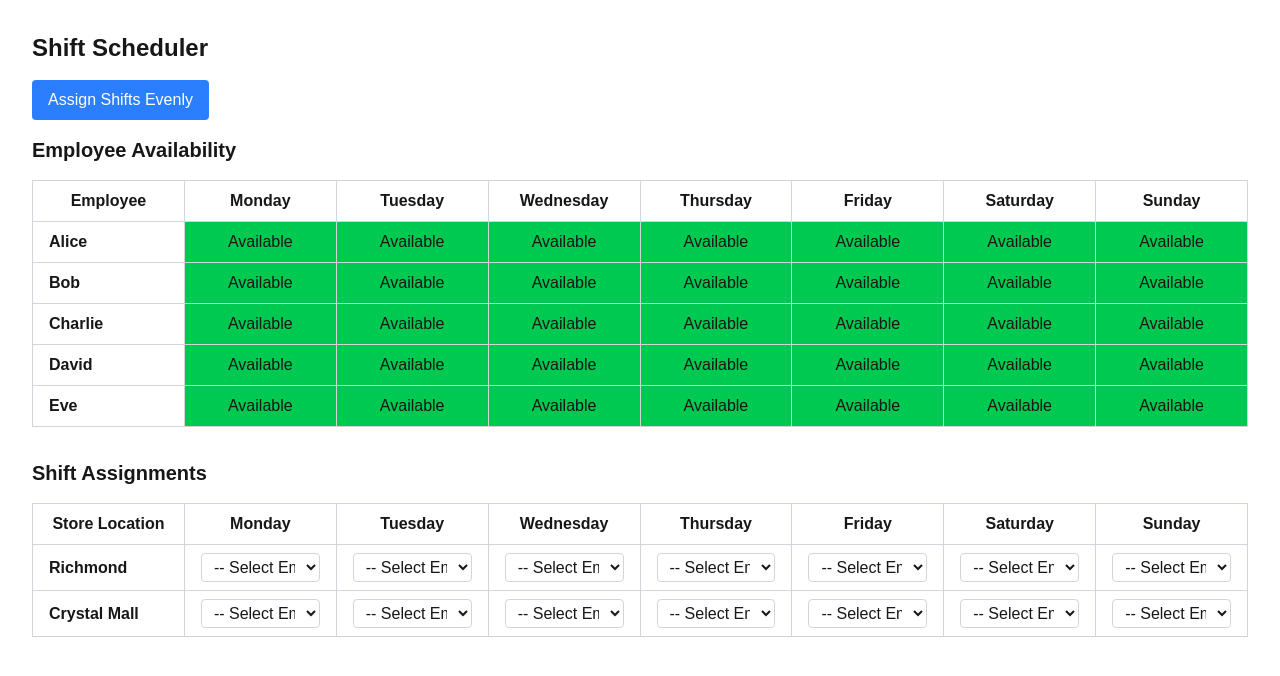
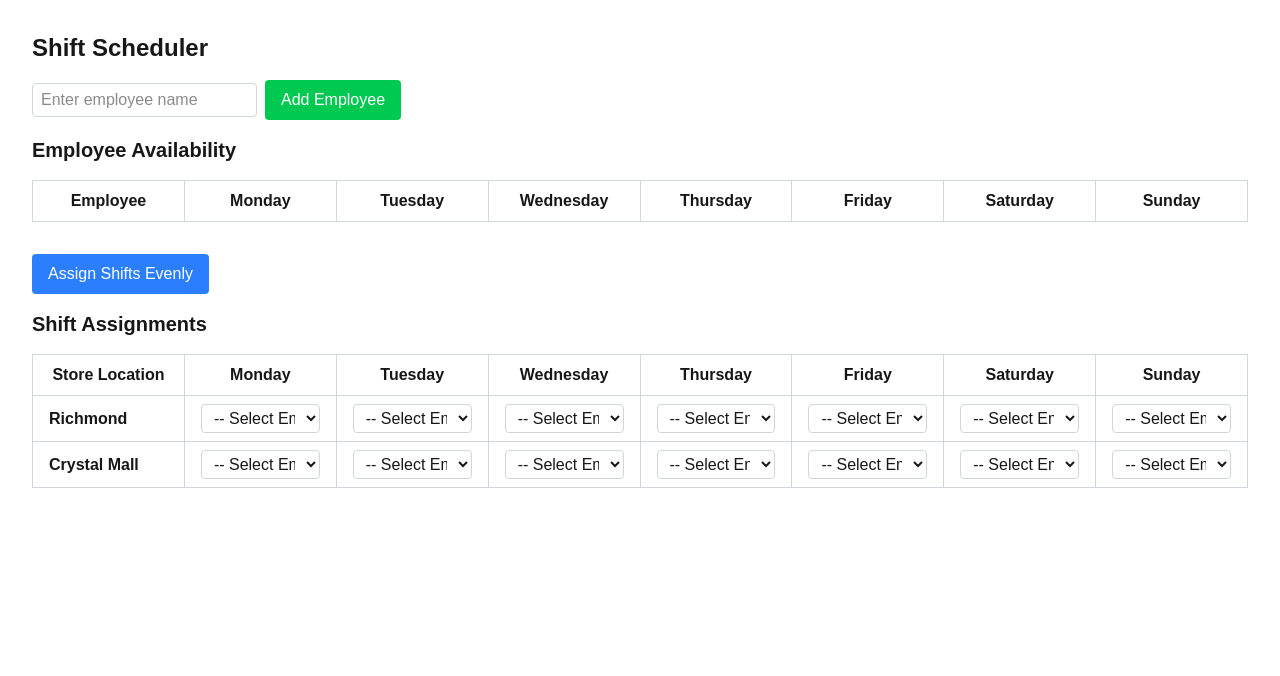
Before and after one commit to JohnYeung-dojjy/ShiftScheduler, a Next.js app: page / in a window 1280 px wide. Shown: the top 676 px of the page. Built offline with nearby package versions, Linux system fonts and the light colour scheme.

Commit message:
Remove default employees, allow adding new employee, employee and availability data is stored in browser, moved Assign Shift btn after employee availability table

```diff
--- a/app/page.tsx
+++ b/app/page.tsx
@@ -1,6 +1,6 @@
 "use client";
 
-import { useState } from "react";
+import { useState, useEffect } from "react";
 
 interface Schedule {
   [location: string]: {
@@ -25,8 +25,8 @@ export default function Home() {
     "Sunday",
   ];
   const storeLocations: string[] = ["Richmond", "Crystal Mall"];
-  const employees: string[] = ["Alice", "Bob", "Charlie", "David", "Eve"];
 
+  const [employees, setEmployees] = useState<string[]>([]);
   const [schedule, setSchedule] = useState<Schedule>(
     storeLocations.reduce((acc, location) => {
       acc[location] = daysOfWeek.reduce((dayAcc, day) => {
@@ -36,16 +36,41 @@ export default function Home() {
       return acc;
     }, {} as Schedule)
   );
+  const [availability, setAvailability] = useState<Availability>({});
 
-  const [availability, setAvailability] = useState<Availability>(
-    employees.reduce((acc, employee) => {
-      acc[employee] = daysOfWeek.reduce((dayAcc, day) => {
+  useEffect(() => {
+    if (typeof window !== "undefined") {
+      const storedEmployees = localStorage.getItem("employees");
+      if (storedEmployees) {
+        setEmployees(JSON.parse(storedEmployees));
+      }
+
+      const storedAvailability = localStorage.getItem("availability");
+      if (storedAvailability) {
+        setAvailability(JSON.parse(storedAvailability));
+      }
+    }
+  }, []);
+
+  useEffect(() => {
+    localStorage.setItem("employees", JSON.stringify(employees));
+  }, [employees]);
+
+  useEffect(() => {
+    localStorage.setItem("availability", JSON.stringify(availability));
+  }, [availability]);
+
+  const addEmployee = (employeeName: string) => {
+    if (!employeeName || employees.includes(employeeName)) return;
+    setEmployees((prev) => [...prev, employeeName]);
+    setAvailability((prev) => ({
+      ...prev,
+      [employeeName]: daysOfWeek.reduce((dayAcc, day) => {
         dayAcc[day] = true; // Available by default
         return dayAcc;
-      }, {} as { [day: string]: boolean });
-      return acc;
-    }, {} as Availability)
-  );
+      }, {} as { [day: string]: boolean }),
+    }));
+  };
 
   const handleAssignShift = (
     location: string,
@@ -128,12 +153,24 @@ export default function Home() {
     <div className="p-8">
       <h1 className="text-2xl font-bold mb-4">Shift Scheduler</h1>
 
-      <button
-        onClick={assignShiftsEvenly}
-        className="mb-4 px-4 py-2 bg-blue-500 text-white rounded hover:bg-blue-600"
-      >
-        Assign Shifts Evenly
-      </button>
+      <div className="mb-4">
+        <input
+          type="text"
+          id="new-employee"
+          placeholder="Enter employee name"
+          className="border border-gray-300 rounded px-2 py-1 mr-2"
+        />
+        <button
+          onClick={() => {
+            const input = document.getElementById("new-employee") as HTMLInputElement;
+            addEmployee(input.value);
+            input.value = "";
+          }}
+          className="px-4 py-2 bg-green-500 text-white rounded hover:bg-green-600"
+        >
+          Add Employee
+        </button>
+      </div>
 
       {/* Availability Table */}
       <h2 className="text-xl font-semibold mb-4">Employee Availability</h2>
@@ -157,17 +194,22 @@ export default function Home() {
               {daysOfWeek.map((day) => (
                 <td
                   key={day}
-                  className={`border border-gray-300 px-4 py-2 text-center cursor-pointer w-32 ${availability[employee][day] ? "bg-green-500" : "bg-red-500"}`}
+                  className={`border border-gray-300 px-4 py-2 text-center cursor-pointer w-32 ${availability[employee]?.[day] ? "bg-green-500" : "bg-red-500"}`}
                   onClick={() => handleAvailabilityChange(employee, day)}
                 >
-                  {availability[employee][day] ? "Available" : "Unavailable"}
+                  {availability[employee]?.[day] ? "Available" : "Unavailable"}
                 </td>
               ))}
             </tr>
           ))}
         </tbody>
       </table>
-
+      <button
+        onClick={assignShiftsEvenly}
+        className="mb-4 px-4 py-2 bg-blue-500 text-white rounded hover:bg-blue-600"
+      >
+        Assign Shifts Evenly
+      </button>
       {/* Shift Scheduler Table */}
       <h2 className="text-xl font-semibold mb-4">Shift Assignments</h2>
       <table className="table-auto border-collapse border border-gray-300 w-full">
```
